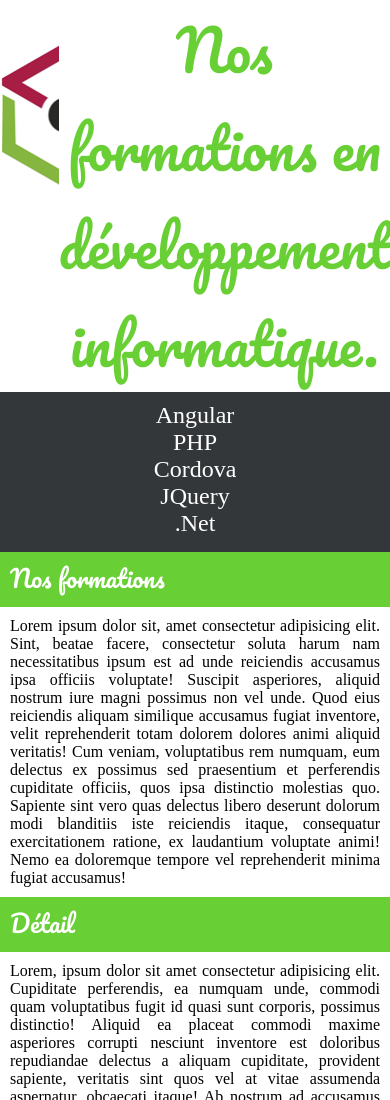
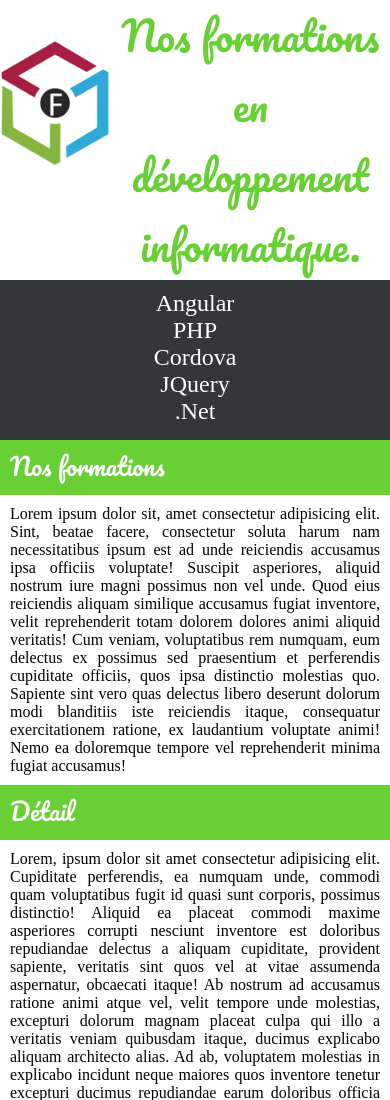
Before and after one commit to phoenix149/ECF1_EXO1, a plain HTML site: page index.html in a window 390 px wide. Shown: the top 1100 px of the page. Drawn offline with Linux system fonts and the light colour scheme.

Commit message:
correction du logo

```diff
--- a/style/style.css
+++ b/style/style.css
@@ -135,10 +135,11 @@ main {
 
     #logo {
         background: url('../images/logoFormation.png')no-repeat;
-        height: 200px;
+        height: 35vw;
         width: 131px;
         margin-top: 40px;
         margin-left: 0;
+        background-size: contain;
     }
 
     #menuTop {
@@ -167,7 +168,7 @@ main {
         font-weight: 400;
         font-style: normal;
         color: #68cf34;
-        font-size: 3.5em;
+        font-size: 2.5em;
     }
 }
 
```
Also changed, not shown: Lien.txt (added).
